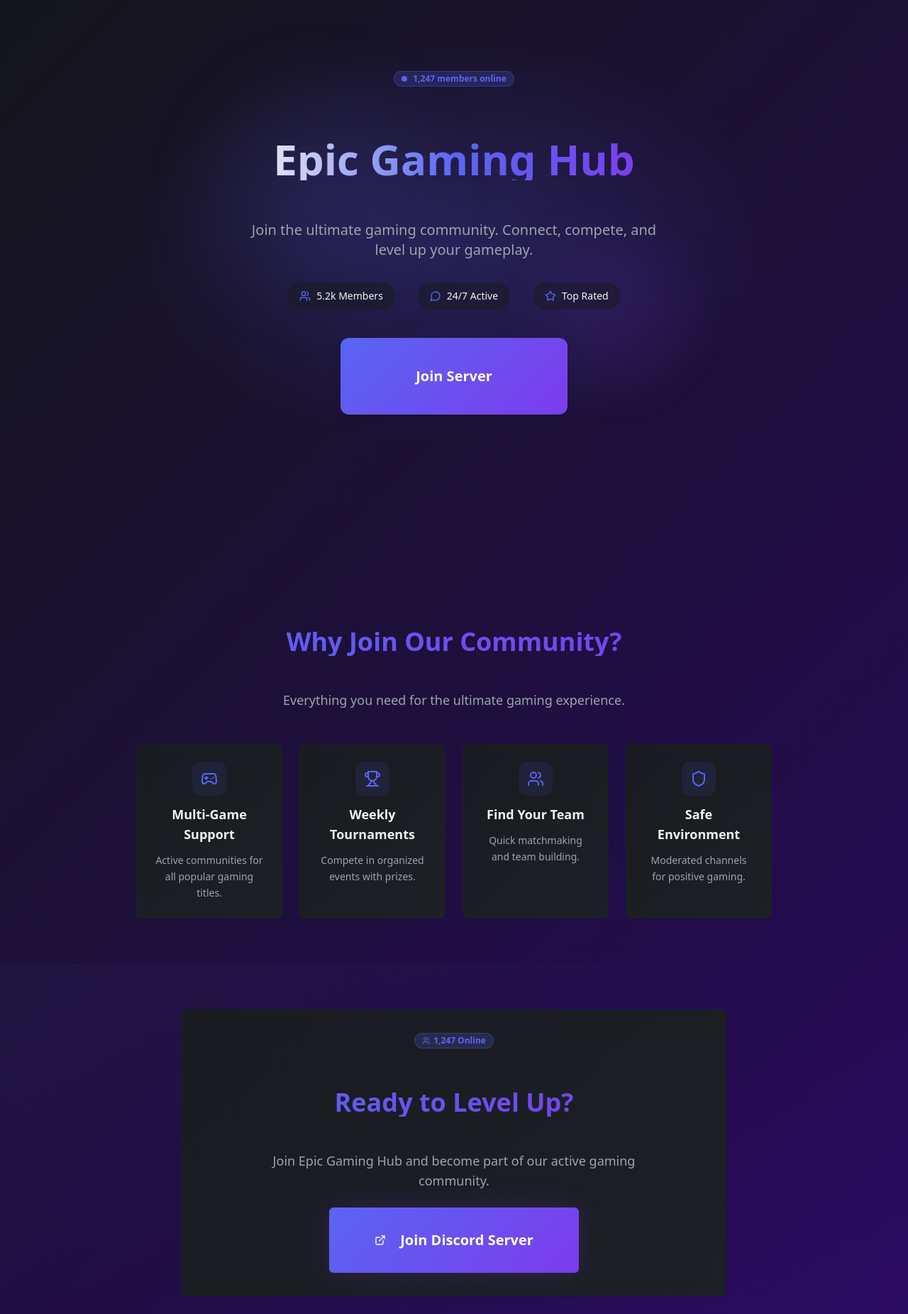
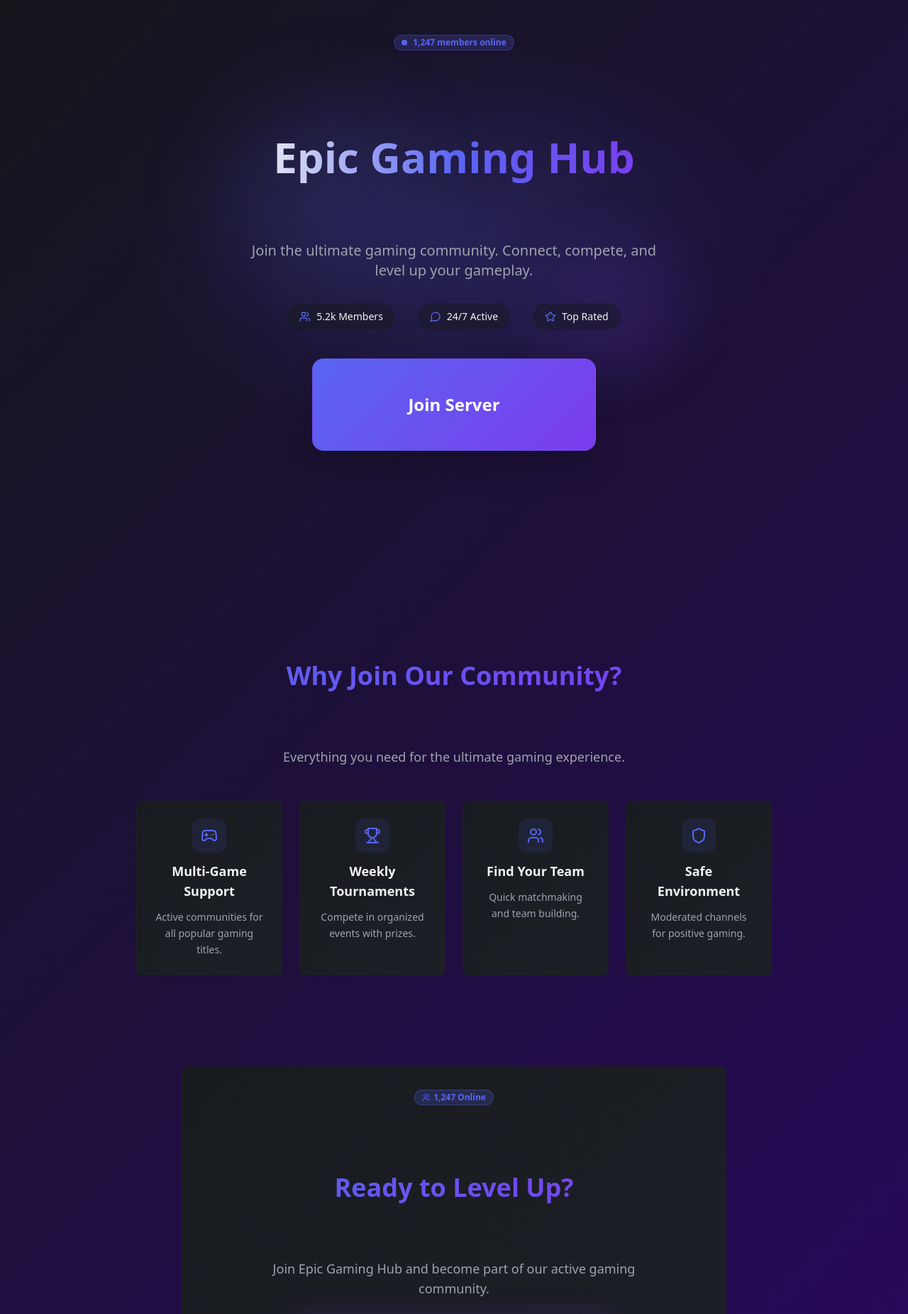
Before and after one commit to JannuPro/dark-discord-glow, a React (Vite) app: page / in a window 1280 px wide. Shown: the part 60-1911 px from the top of the page at 71% size. Built offline with nearby package versions, Linux system fonts and the light colour scheme.

Commit message:
Fix background, headers, and button

```diff
--- a/src/components/FeaturesSection.tsx
+++ b/src/components/FeaturesSection.tsx
@@ -35,8 +35,8 @@ export function FeaturesSection() {
       <div className="max-w-4xl mx-auto">
         {/* Section header */}
         <div className="text-center mb-12 animate-fade-in pt-8">
-          <div className="py-8 mt-4">
-            <h2 className="text-3xl md:text-4xl font-bold mb-4 bg-gradient-to-r from-primary to-accent bg-clip-text text-transparent leading-relaxed px-2">
+          <div className="py-12 mt-8">
+            <h2 className="text-3xl md:text-4xl font-bold mb-4 bg-gradient-to-r from-primary to-accent bg-clip-text text-transparent leading-tight px-6 py-4">
               Why Join Our Community?
             </h2>
           </div>
--- a/src/components/HeroSection.tsx
+++ b/src/components/HeroSection.tsx
@@ -18,8 +18,8 @@ export function HeroSection() {
         </Badge>
 
         {/* Main heading */}
-        <div className="py-8 mt-4">
-          <h1 className="text-4xl md:text-6xl font-bold mb-6 bg-gradient-to-r from-foreground via-primary to-accent bg-clip-text text-transparent leading-relaxed px-2">
+        <div className="py-12 mt-8">
+          <h1 className="text-4xl md:text-6xl font-bold mb-6 bg-gradient-to-r from-foreground via-primary to-accent bg-clip-text text-transparent leading-tight px-6 py-4">
             Epic Gaming Hub
           </h1>
         </div>
@@ -49,7 +49,7 @@ export function HeroSection() {
         <div className="flex justify-center">
           <Button
             size="lg"
-            className="bg-gradient-primary hover:shadow-glow-primary transition-all duration-300 text-xl px-20 py-10 h-auto min-w-[320px] font-bold rounded-xl hover:scale-105 transform shadow-lg"
+            className="bg-gradient-primary hover:shadow-glow-primary transition-all duration-300 text-2xl px-32 py-12 h-auto min-w-[400px] font-bold rounded-2xl hover:scale-105 transform shadow-2xl border border-primary/20"
           >
             Join Server
           </Button>
--- a/src/components/JoinSection.tsx
+++ b/src/components/JoinSection.tsx
@@ -6,8 +6,7 @@ import { ExternalLink, Users, Shield, Star } from "lucide-react";
 export function JoinSection() {
   return (
     <section className="py-16 px-6 relative overflow-hidden">
-      {/* Background effects */}
-      <div className="absolute inset-0 bg-gradient-to-br from-primary/5 via-transparent to-accent/5"></div>
+      {/* Background effects removed for seamless background */}
 
       <div className="max-w-3xl mx-auto relative z-10">
         <Card className="bg-gradient-card border-border/50 shadow-elevated">
@@ -21,8 +20,8 @@ export function JoinSection() {
             </div>
 
             {/* Main CTA */}
-            <div className="py-8 mt-4">
-              <h2 className="text-3xl md:text-4xl font-bold mb-4 bg-gradient-to-r from-primary to-accent bg-clip-text text-transparent leading-relaxed px-2">
+            <div className="py-12 mt-8">
+              <h2 className="text-3xl md:text-4xl font-bold mb-4 bg-gradient-to-r from-primary to-accent bg-clip-text text-transparent leading-tight px-6 py-4">
                 Ready to Level Up?
               </h2>
             </div>
@@ -33,9 +32,9 @@ export function JoinSection() {
             {/* Join button */}
             <Button
               size="lg"
-              className="bg-gradient-primary hover:shadow-glow-primary transition-all duration-300 text-xl px-16 py-8 h-auto animate-glow-pulse group min-w-[320px] font-semibold"
+              className="bg-gradient-primary hover:shadow-glow-primary transition-all duration-300 text-2xl px-24 py-10 h-auto animate-glow-pulse group min-w-[380px] font-bold rounded-2xl border border-primary/20 shadow-xl"
             >
-              <ExternalLink className="w-6 h-6 mr-3 group-hover:scale-110 transition-transform" />
+              <ExternalLink className="w-7 h-7 mr-4 group-hover:scale-110 transition-transform" />
               Join Discord Server
             </Button>
           </CardContent>
--- a/src/pages/Index.tsx
+++ b/src/pages/Index.tsx
@@ -4,10 +4,12 @@ import { JoinSection } from "@/components/JoinSection";
 
 const Index = () => {
   return (
-    <div className="min-h-screen bg-gradient-hero">
-      <HeroSection />
-      <FeaturesSection />
-      <JoinSection />
+    <div className="min-h-screen">
+      <div className="bg-gradient-hero">
+        <HeroSection />
+        <FeaturesSection />
+        <JoinSection />
+      </div>
     </div>
   );
 };
```
